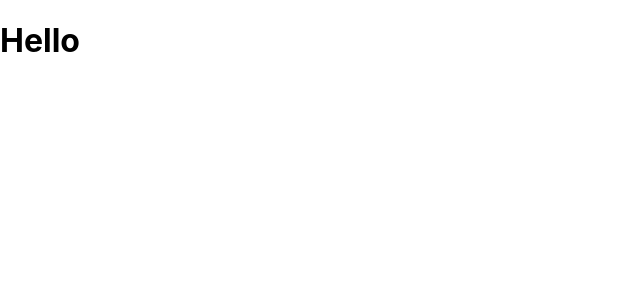
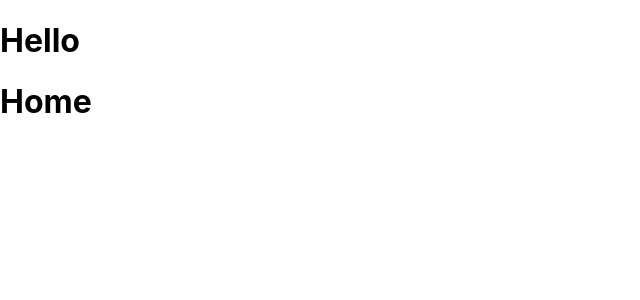
Before and after one commit to chay-chay/nextjs-dj-events, a Next.js app: page / in a window 1280 px wide. Shown: the top 300 px of the page, without its empty margins (0-640 px from the left). Built offline with nearby package versions, Linux system fonts and the light colour scheme.

Commit message:
added Layout

```diff
--- /dev/null
+++ b/components/Layout.js
@@ -0,0 +1,20 @@
+import Head from 'next/head'
+
+export default function Layout({title, keywords, description, children}) {
+    return (
+        <div>
+            <Head>
+                <title>{title}</title>
+                <meta name='description' content={description} />
+                <meta name='keywords' content={keywords} />
+            </Head>
+            {children}
+        </div>
+    )
+}
+
+Layout.defaultProps = {
+    title: 'DJ Events | Find the hottest parties',
+    description: 'Find the latest DJ and other musical events',
+    keywords: 'music, dj, edm, events'
+}
--- a/pages/index.js
+++ b/pages/index.js
@@ -1,15 +1,19 @@
-import Link from "next/link";
-import Head from "next/head";
+// import Link from "next/link";
+// import Head from "next/head";
+import Layout from '../components/Layout'
 
 export default function HomePage() {
   return (
-    <div>
-      <Head>
+    <Layout>
+      <h1>Home</h1>
+      {/* <Head>
         <title>DJ Events</title>
-      </Head>
+        <meta name='description' content='Welcome to DJ Events' />
+      </Head> */}
+
       {/* <Link href="/about">About</Link> */}
       {/* we don't want <a></a> because we want everything happens on client side
       <a href='/about'>About</a> */}
-    </div>
+    </Layout>
   );
 }
```
